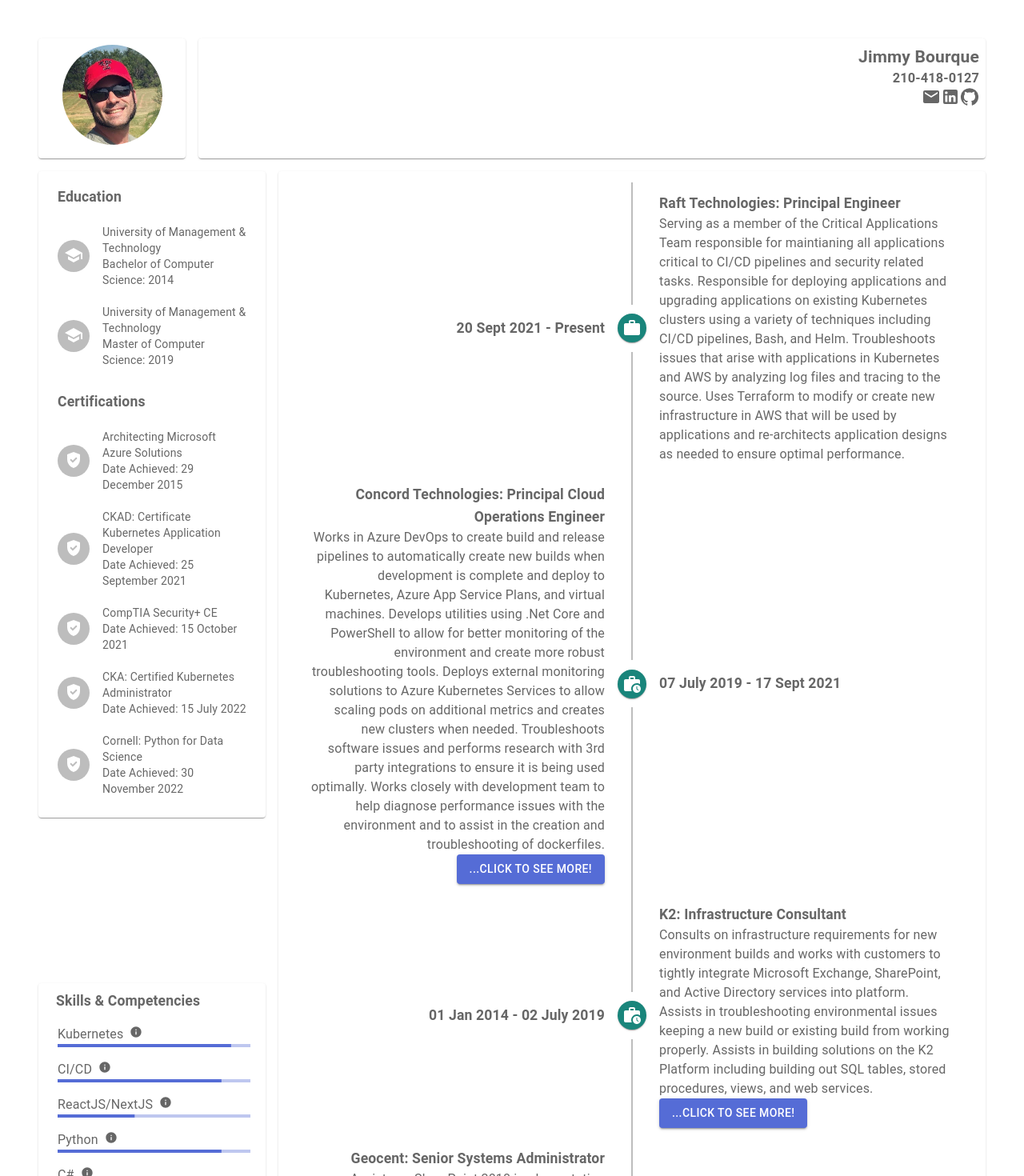
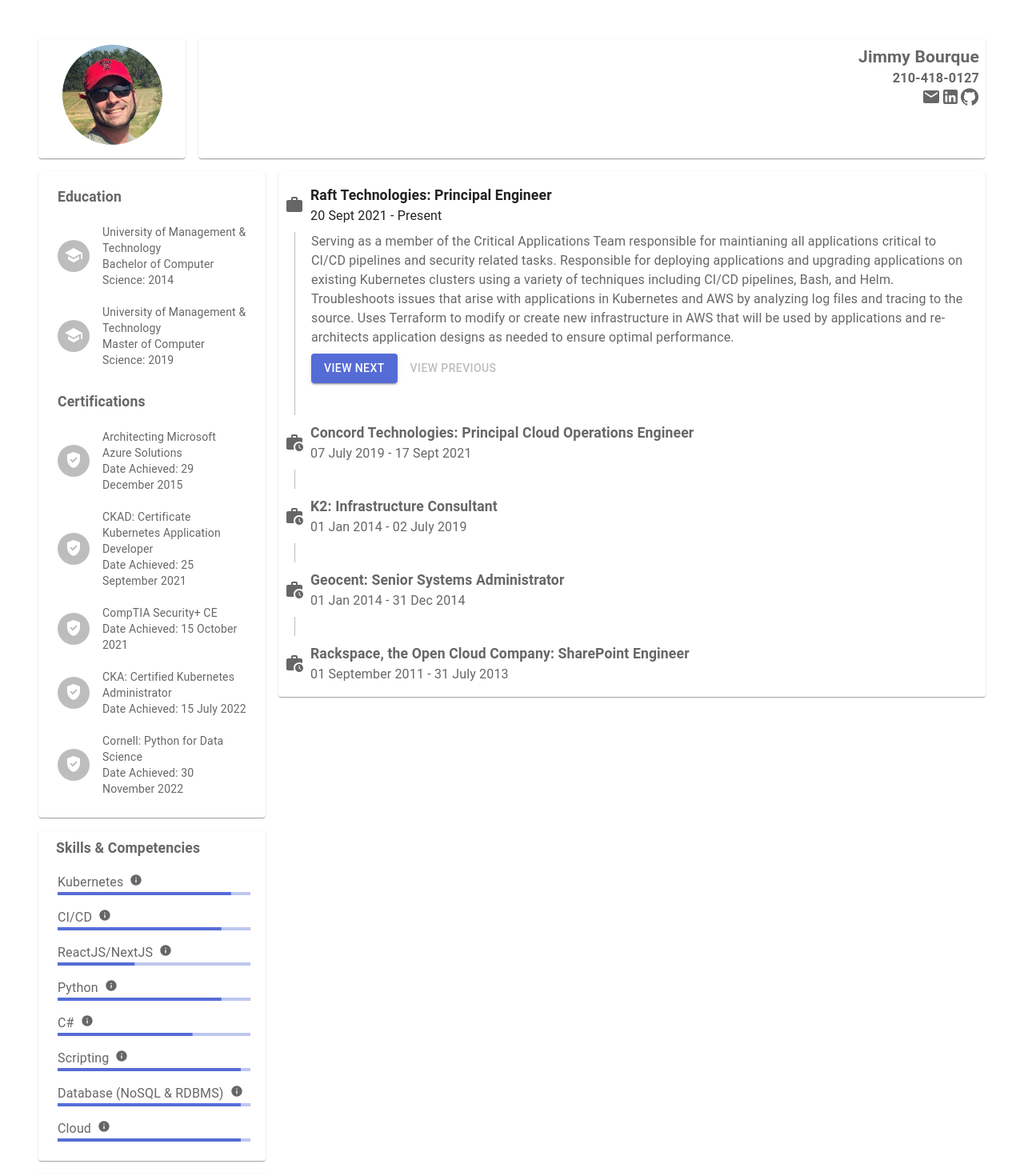
Before and after one commit to robbdasailer/nextjs-resume, a Next.js app: page / in a window 1280 px wide. Shown: the top 1470 px of the page at 80% size. Built offline with nearby package versions, Linux system fonts and the light colour scheme.

Commit message:
Minor tweaks to make spacing more consistent

```diff
--- a/pages/index.js
+++ b/pages/index.js
@@ -22,6 +22,7 @@
 	padding: theme.spacing(1),
 	textAlign: 'left',
 	color: theme.palette.text.secondary,
+	marginBottom: '0rem',
 }));
 
 export default function Home() {
@@ -51,7 +52,7 @@
 		return targetReached;
 	};
 
-	const isBreakpoint = useMediaQuery(1200);
+	const isBreakpoint = useMediaQuery(1536);
 
 	return (
 		<>
@@ -66,7 +67,7 @@
 					<Grid container spacing={2}>
 						<Header contactInfo={data.contact} />
 						<Grid item container xs={12} md={3}>
-							<Grid item xs={12}>
+							<Grid item xs={12} sx={{ marginBottom: { xl: -18, xs: 2 } }}>
 								<Item>
 									<Education
 										education={data.education}
@@ -74,7 +75,7 @@
 									/>
 								</Item>
 							</Grid>
-							<Grid item xs={12}>
+							<Grid item xs={12} sx={{ marginBottom: { xl: -18, xs: 2 } }}>
 								<Item>
 									<Skills skills={data.skills} />
 								</Item>
```
